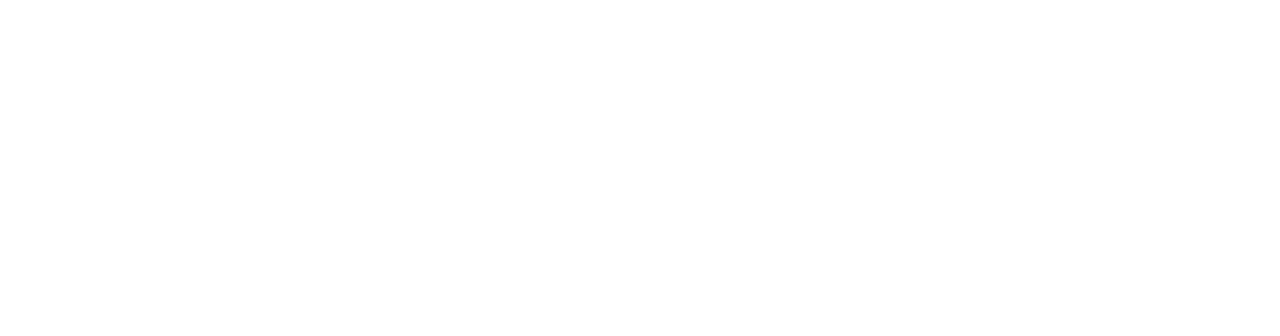
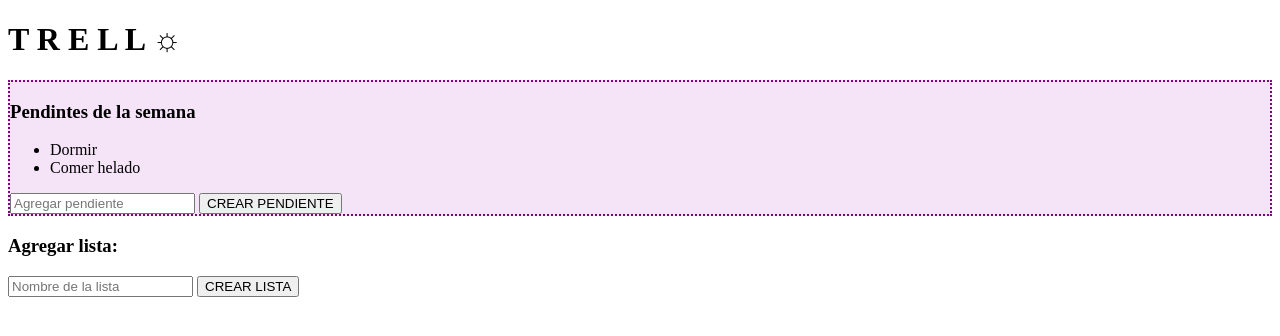
Before and after one commit to karyvdj/Proecto-Trello, a plain HTML site: page index.html in a window 1280 px wide. Drawn offline with Linux system fonts and the light colour scheme.

Commit message:
Estructura general

```diff
--- a/index.html
+++ b/index.html
@@ -3,9 +3,31 @@
   <head>
     <meta charset="utf-8">
     <title></title>
+    <style>
+      section{
+        border:purple 2px dotted;
+        background:#F5E3F8;
+      }
+    </style>
   </head>
   <body>
-
+    <h1> T R E L L ☼  </h1>
+  <!-- EJEMPLO DE LISTA DE PENDIENTE -->
+    <section id="listaEjemplo">
+      <h3>Pendintes de la semana</h3>
+      <ul>
+        <li>Dormir</li>
+        <li>Comer helado</li>
+      </ul>
+      <input type="text" placeholder="Agregar pendiente" id="agregarPendiente">
+      <button type="button"  onclick="crearPendiente()">CREAR PENDIENTE</button>
+    </section>
+  <!-- AGREGAR LISTA -->
+    <div class="crearLista">
+      <h3>Agregar lista:</h3>
+      <input type="text" placeholder="Nombre de la lista" id="">
+      <button type="button" onclick="crearLista()">CREAR LISTA</button>
+    </div>
   <script src="assets/js/funciones.js"></script>
   </body>
 </html>
```
